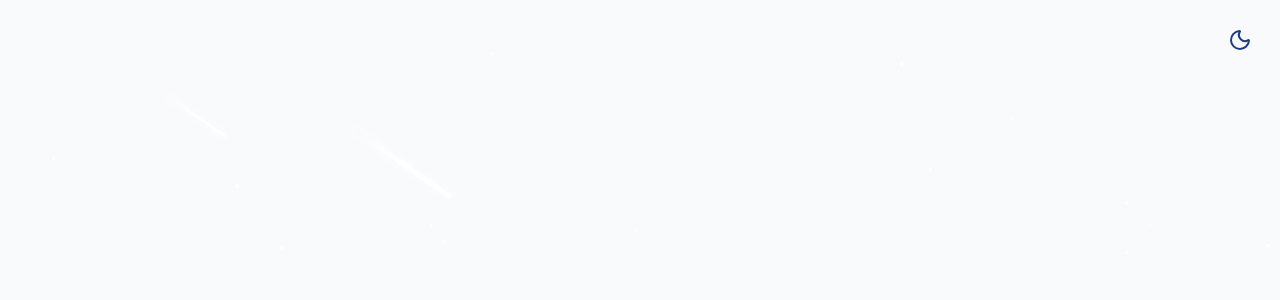
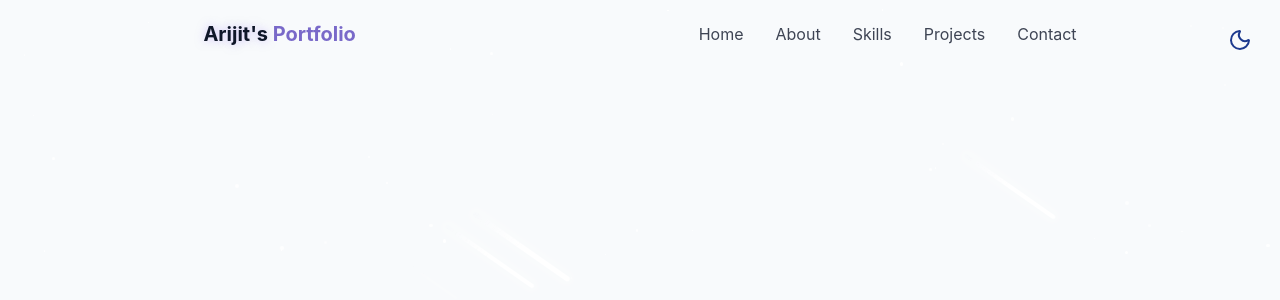
Before and after one commit to thisisarijit/prac-portfolio, a React (Vite) app: page / in a window 1280 px wide. Shown: the top 300 px of the page. Built offline with nearby package versions, Linux system fonts and the light colour scheme.

Commit message:
created responsive navbar

```diff
--- /dev/null
+++ b/src/components/Navbar.jsx
@@ -0,0 +1,93 @@
+import React, { useEffect } from "react";
+import { cn } from "@/lib/utils";
+import { useState } from "react";
+import { Menu, X } from "lucide-react";
+
+const navItems = [
+  { name: "Home", href: "#hero" },
+  { name: "About", href: "#about" },
+  { name: "Skills", href: "#skills" },
+  { name: "Projects", href: "#projects" },
+  { name: "Contact", href: "#contact" },
+];
+
+const Navbar = () => {
+  const [isScrolled, setIsScrolled] = useState(false);
+  const [isMenuOpen, setIsMenuOpen] = useState(false);
+
+  useEffect(() => {
+    const handleScroll = () => {
+      setIsScrolled(window.screenY > 10);
+    };
+
+    window.addEventListener("scroll", handleScroll);
+    return () => window.removeEventListener("scroll", handleScroll);
+  }, []);
+  return (
+    <nav
+      className={cn(
+        "fixed w-full z-40 transition-all duration-300",
+        isScrolled
+          ? "py-3 bg-background/80 backdrop-blur-md shadow-xs"
+          : "py-5",
+      )}
+    >
+      <div className="container flex items-center justify-around ">
+        <a
+          className="text-xl font-bold text-primary flex items-center "
+          href="#hero"
+        >
+          <span className="relative z-10">
+            <span className="text-glow text-foreground"> Arijit's </span>{" "}
+            Portfolio
+          </span>
+        </a>
+
+        {/* desktop version */}
+        <div className="hidden md:flex space-x-8">
+          {navItems.map((item, key) => (
+            <a
+              key={key}
+              href={item.href}
+              className="text-foreground/80 hover:text-primary transition-colors duration-300"
+            >
+              {item.name}
+            </a>
+          ))}
+        </div>
+
+        {/* mobile version */}
+        <button onClick={() => setIsMenuOpen((prev) => !prev)}
+        className="md:hidden p-2 text-foreground z-50"
+        aria-label={isMenuOpen ? "Close Menu" : "Open Menu"}
+        >
+          {isMenuOpen ? <X size={24} /> : <Menu size={24} />}
+        </button>
+        <div
+          className={cn(
+            "fixed inset-0 bg-background/95 backdrop-blur-md z-40 flex flex-col items-center justify-center",
+            "transition-all duration-300 md:hidden",
+            isMenuOpen
+              ? "opacity-100 pointer-events-auto"
+              : "opacity-0 pointer-events-none",
+          )}
+        >
+          <div className="flex flex-col space-y-8 text-xl">
+            {navItems.map((item, key) => (
+              <a
+                key={key}
+                href={item.href}
+                className="text-foreground/80 hover:text-primary transition-colors duration-300"
+                onClick={() => setIsMenuOpen(false)}
+              >
+                {item.name}
+              </a>
+            ))}
+          </div>
+        </div>
+      </div>
+    </nav>
+  );
+};
+
+export default Navbar;
--- a/src/components/ThemeToggle.jsx
+++ b/src/components/ThemeToggle.jsx
@@ -19,9 +19,9 @@
 
   const toggleTheme = () => {
     if (isDarkMode) {
-      setIsDarkMode(false);
       localStorage.setItem("theme", "light");
       document.documentElement.classList.remove("dark");
+      setIsDarkMode(false);
     } else {
       document.documentElement.classList.add("dark");
       setIsDarkMode(true);
@@ -31,7 +31,7 @@
 
   return (
     <button onClick={toggleTheme} className={cn("fixed max-sm:hidden top-5 right-5 z-50 p-2 rounded-full transition-colors duration-300",
-      "focus:outline-hidden"
+      "focus:outline-hidden cursor-pointer "
     )}>
       {isDarkMode ? (
         <Sun className="h-6 w-6 text-yellow-300" />
--- a/src/pages/Home.jsx
+++ b/src/pages/Home.jsx
@@ -1,15 +1,19 @@
 import React from "react";
 import ThemeToggle from "../components/ThemeToggle";
 import StarBackground from "@/components/StarBackground";
+import Navbar from "../components/Navbar";
 
 const Home = () => {
   return (
     <div className="min-h-screen bg-background text-foreground overflow-x-hidden">
       {/* Theme Toggle Button */}
       <ThemeToggle />
+
       {/* Background */}
       <StarBackground />
+
       {/* Navbar */}
+      <Navbar />
 
       {/* Main Content */}
 
```
